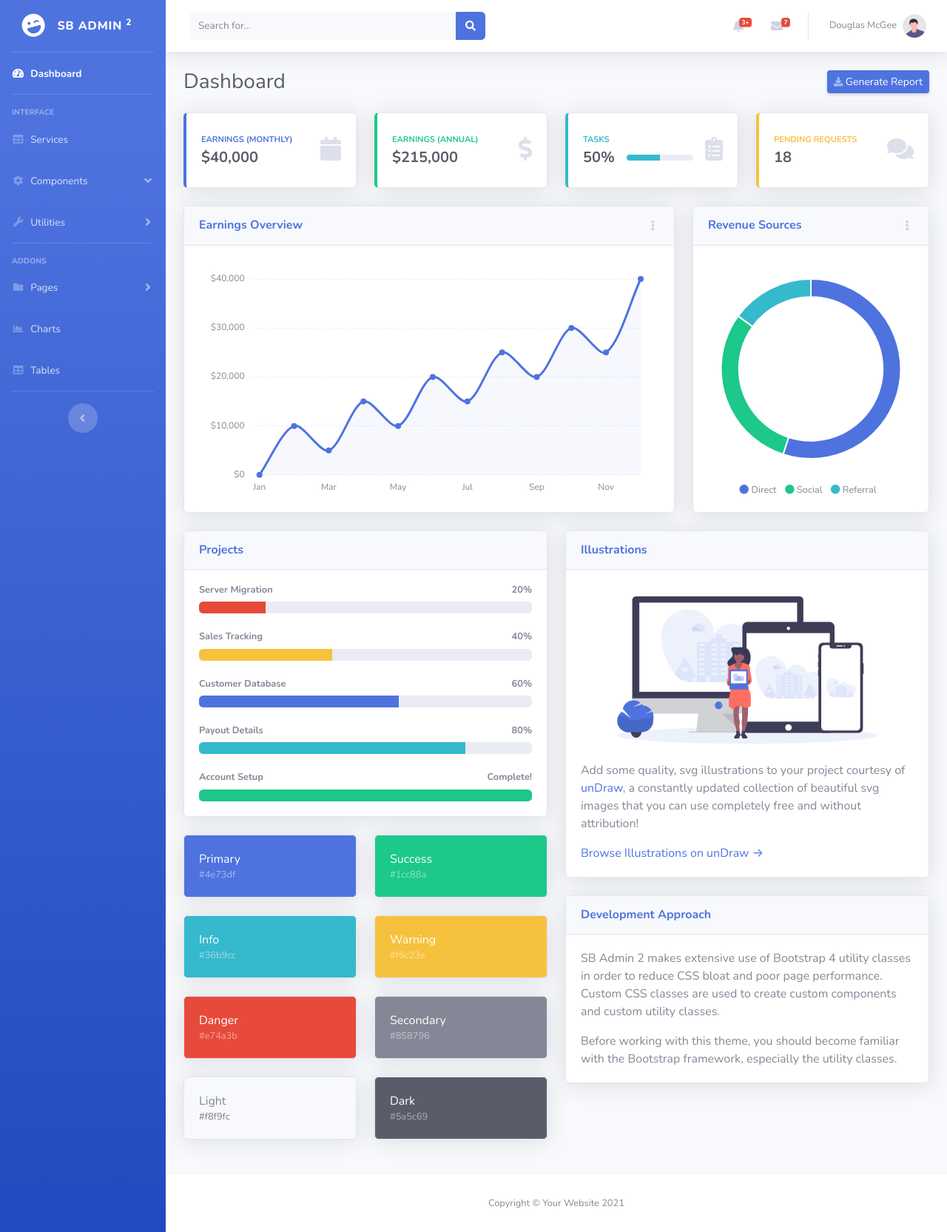
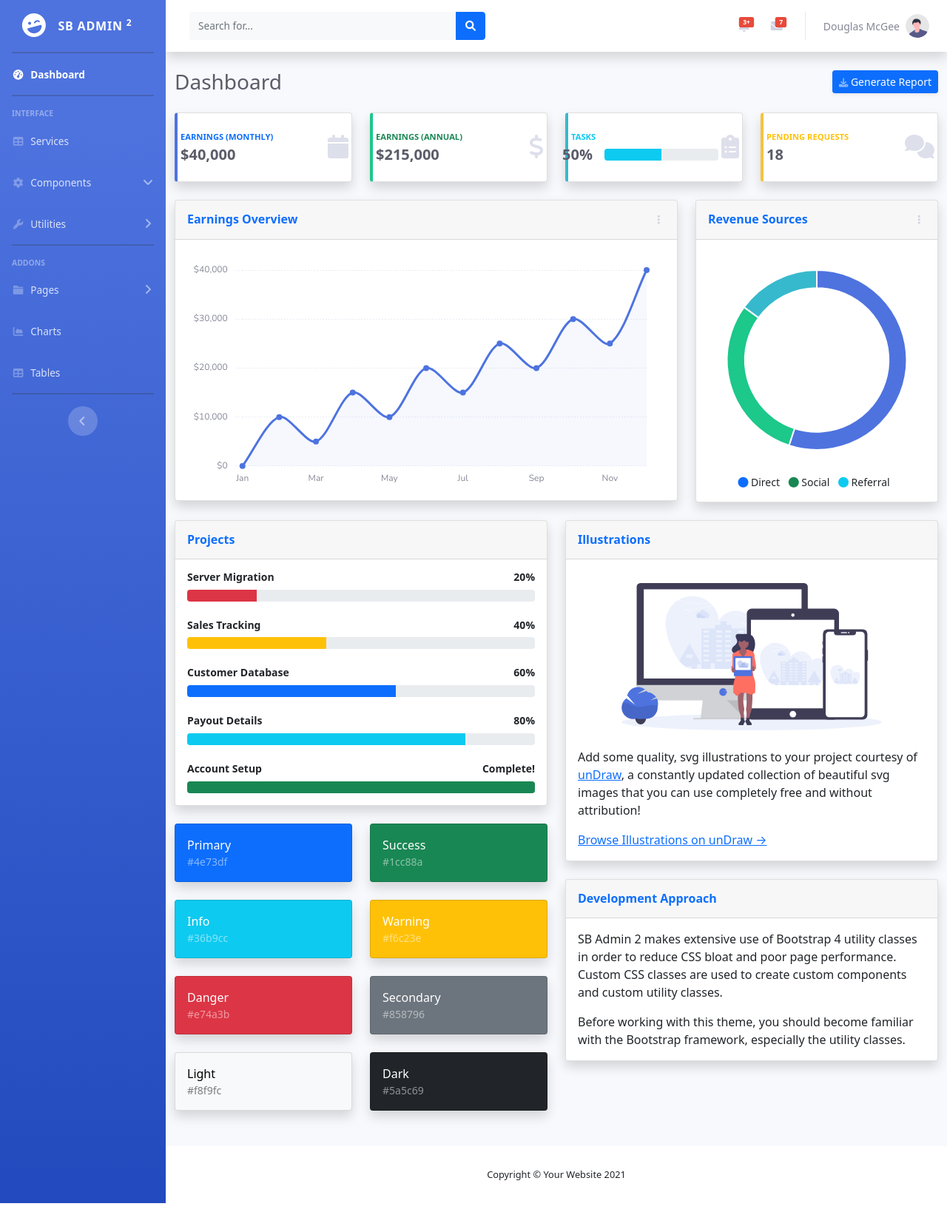
Before and after one commit to Servando-Valdez/citas-django-1, a Django app: page / in a window 1280 px wide. Shown: the whole page at 74% size. After the commit the page ends 1626 px from the top, so only its background shows below. Run offline with Django 5.2, Linux system fonts and the light colour scheme; the visitor is signed in with stand-in values (Sample User, id 1); some libraries are stand-ins or nearby versions.

Commit message:
add scripts and link base.html

```diff
--- a/templates/base.html
+++ b/templates/base.html
@@ -22,6 +22,14 @@
 
     <!-- Custom styles for this template-->
     <link href="{% static 'assets/css/sb-admin-2.min.css' %}" rel="stylesheet">
+	<link rel="stylesheet" href="{% static 'assets/css/sb-admin-2.css' %}" />
+
+
+	<!-- Bootstrap -->
+	<link rel="stylesheet" href="https://cdn.jsdelivr.net/npm/bootstrap@5.1.3/dist/css/bootstrap.min.css" />
+	<!-- Option 1: Include in HTML -->
+	<link rel="stylesheet" href="https://cdn.jsdelivr.net/npm/bootstrap-icons@1.3.0/font/bootstrap-icons.css">
+	<link rel="stylesheet" href="https://cdnjs.cloudflare.com/ajax/libs/font-awesome/6.0.0-beta3/css/all.min.css">
 
 	{% block css %}{% endblock css %}
 </head>
@@ -65,7 +73,9 @@
 	<!-- Sweet Alert 2 -->
 	{% include 'sweetalert.html' %}
 
-	<script src="https://unpkg.com/htmx.org@1.9.2"></script>
+	<script src="https://cdn.jsdelivr.net/npm/bootstrap@5.1.3/dist/js/bootstrap.bundle.min.js"></script>
+  	<script src="https://unpkg.com/htmx.org@1.6.1/dist/htmx.min.js"></script>
+	{% comment %} <script src="https://unpkg.com/htmx.org@1.9.2"></script> {% endcomment %}
 
 	<!-- Bootstrap core JavaScript-->
 	<script src="{% static 'assets/vendor/jquery/jquery.min.js' %}"></script>
```
